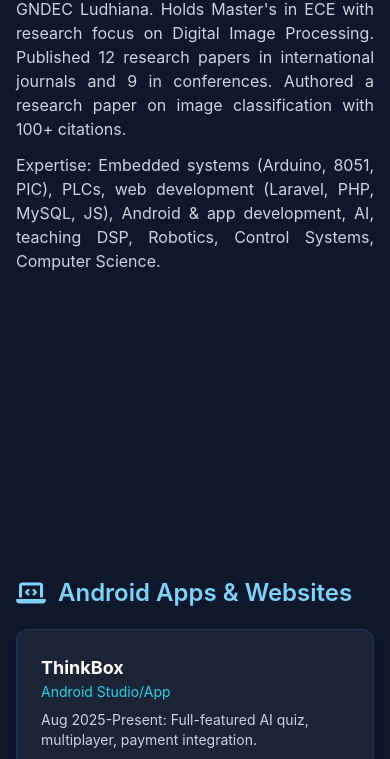
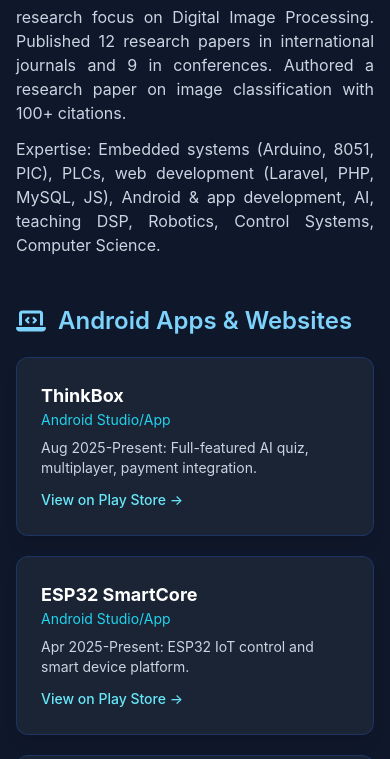
Before and after one commit to daljithathan/daljithathan.github.io, a plain HTML site: page index.html in a window 390 px wide. Shown: the part 267-1026 px from the top of the page. Drawn offline with nearby package versions, Linux system fonts and the light colour scheme.

Commit message:
Update index.html

```diff
--- a/index.html
+++ b/index.html
@@ -4,20 +4,16 @@
     <meta charset="UTF-8">
     <meta name="viewport" content="width=device-width, initial-scale=1.0">
     <title>Er. Daljit Singh - Professional Portfolio</title>
-    <!-- Tailwind CSS CDN -->
     <script src="https://cdn.tailwindcss.com"></script>
-    <!-- Font Awesome Icons CDN -->
     <link rel="stylesheet" href="https://cdnjs.cloudflare.com/ajax/libs/font-awesome/6.5.2/css/all.min.css" crossorigin="anonymous" referrerpolicy="no-referrer" />
     <style>
         body {
             font-family: 'Inter', sans-serif;
             background: linear-gradient(135deg, #0f172a 60%, #2563eb 100%);
         }
-        .sidebar-sticky {
-            position: sticky;
-            top: 2rem;
-            height: calc(100vh - 4rem);
-        }
+        /*
+        .sidebar-sticky class removed from here.
+        */
         .group.active-link .nav-indicator {
             width: 4rem;
             background: #2563eb;
@@ -39,8 +35,8 @@
 </head>
 <body class="bg-slate-900 text-slate-200 antialiased">
     <main class="max-w-7xl mx-auto p-4 md:p-8 lg:grid lg:grid-cols-3 lg:gap-12">
-        <!-- Left/Sidebar Column -->
-        <header class="lg:col-span-1 sidebar-sticky flex flex-col justify-between mb-8 lg:mb-0">
+
+        <header class="lg:col-span-1 lg:sticky lg:top-8 lg:h-[calc(100vh-4rem)] flex flex-col justify-between mb-8 lg:mb-0">
             <div class="space-y-4">
                 <h1 class="text-4xl md:text-5xl font-bold text-sky-400">Er. Daljit Singh</h1>
                 <p class="text-xl font-medium text-cyan-400">Assistant Professor, ECE</p>
@@ -97,13 +93,11 @@
                 </ul>
             </nav>
         </header>
-        <!-- Right/Main Column -->
+
         <div class="lg:col-span-2 flex flex-col gap-12 pt-4">
-            <!-- Apps/Projects -->
             <section id="apps">
                 <h2 class="text-2xl font-semibold text-sky-300 mb-5 flex items-center gap-3"><i class="fa-solid fa-laptop-code"></i>Android Apps & Websites</h2>
                 <div class="grid grid-cols-1 md:grid-cols-2 gap-5">
-                    <!-- Modern glass cards for each app/project -->
                     <div class="glass-card p-6 rounded-xl shadow-lg">
                         <h3 class="font-bold text-lg text-white">ThinkBox</h3>
                         <p class="text-sm text-cyan-400 mb-2">Android Studio/App</p>
@@ -155,7 +149,6 @@
                     </div>
                 </div>
             </section>
-            <!-- Patents Section -->
             <section id="patents">
                 <h2 class="text-2xl font-semibold text-sky-300 mb-5 flex items-center gap-3"><i class="fa-solid fa-lightbulb"></i>Patents</h2>
                 <div class="grid gap-5">
@@ -181,7 +174,6 @@
                     </div>
                 </div>
             </section>
-            <!-- Publications Section -->
             <section id="papers">
                 <h2 class="text-2xl font-semibold text-sky-300 mb-5 flex items-center gap-3"><i class="fa-solid fa-file-lines"></i>Research Publications</h2>
                 <div class="grid gap-5">
@@ -226,7 +218,6 @@
                     </div>
                 </div>
             </section>
-            <!-- Certifications Section -->
             <section id="certifications">
                 <h2 class="text-2xl font-semibold text-sky-300 mb-5 flex items-center gap-3"><i class="fa-solid fa-certificate"></i>Certifications & Training</h2>
                 <div class="columns-1 md:columns-2">
@@ -246,11 +237,9 @@
                         <li><span class="font-semibold text-white">SQL Fundamentals Course</span> <span class="text-cyan-400">(SoloLearn)</span></li>
                         <li><span class="font-semibold text-white">Google Analytics</span> <span class="text-cyan-400">(Google Academy)</span></li>
                         <li><span class="font-semibold text-white">MATLAB Onramp</span> <span class="text-cyan-400">(MathWorks)</span></li>
-                        <!-- Add more as needed from both files -->
-                    </ul>
+                        </ul>
                 </div>
             </section>
-            <!-- Subjects Taught Section -->
             <section id="subjects">
                 <h2 class="text-2xl font-semibold text-sky-300 mb-5 flex items-center gap-3"><i class="fa-solid fa-chalkboard-user"></i>Subjects Taught</h2>
                 <div class="flex flex-wrap gap-3">
@@ -265,8 +254,7 @@
                     <span class="bg-slate-700 px-3 py-1.5 rounded-full text-sm font-medium">Programmable Logic Controller</span>
                     <span class="bg-slate-700 px-3 py-1.5 rounded-full text-sm font-medium">Human Resource Management</span>
                     <span class="bg-slate-700 px-3 py-1.5 rounded-full text-sm font-medium">Quant and Reasoning (PEP)</span>
-                    <!-- Add more subjects as needed -->
-                </div>
+                    </div>
             </section>
         </div>
     </main>
```
